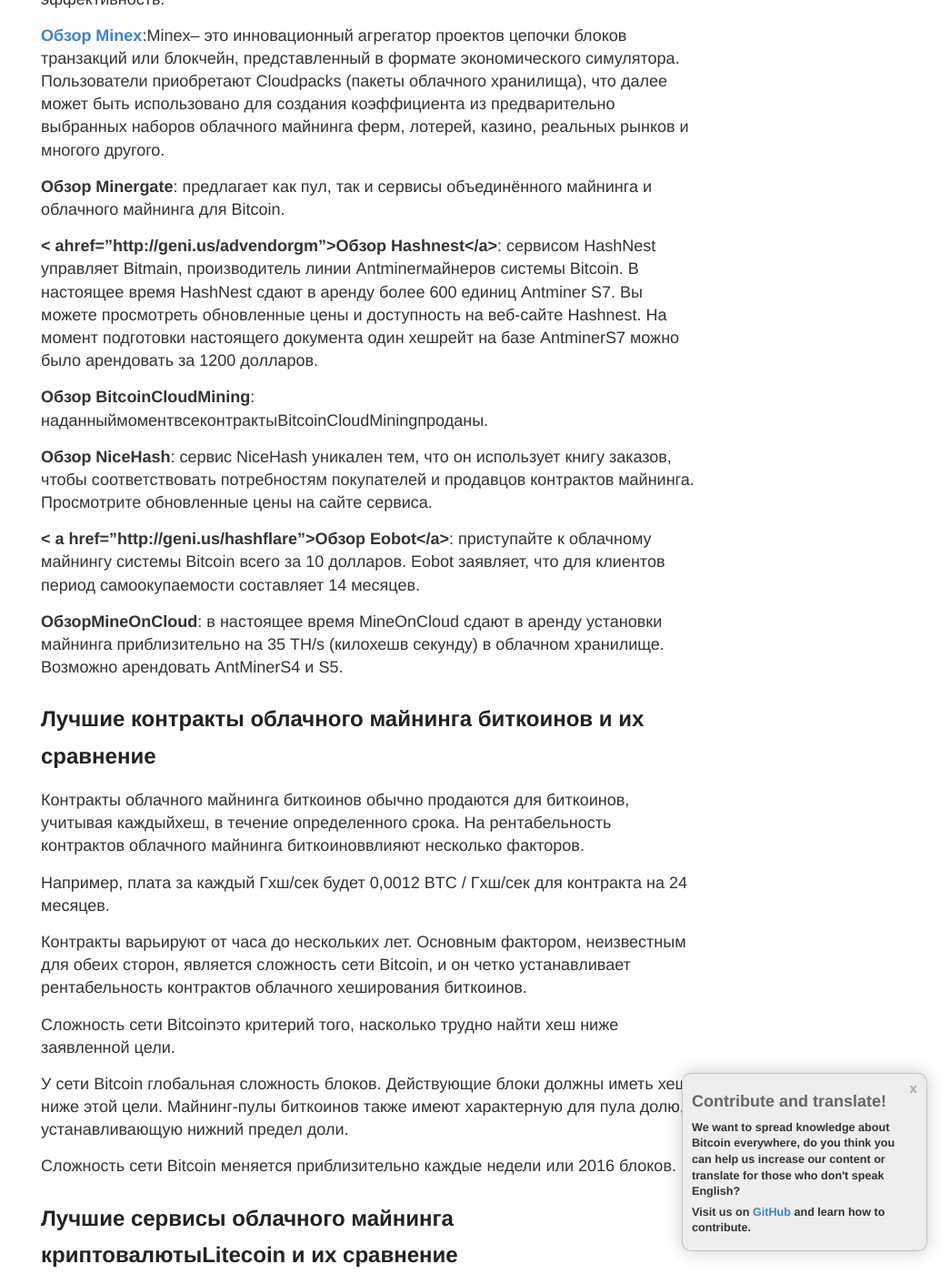
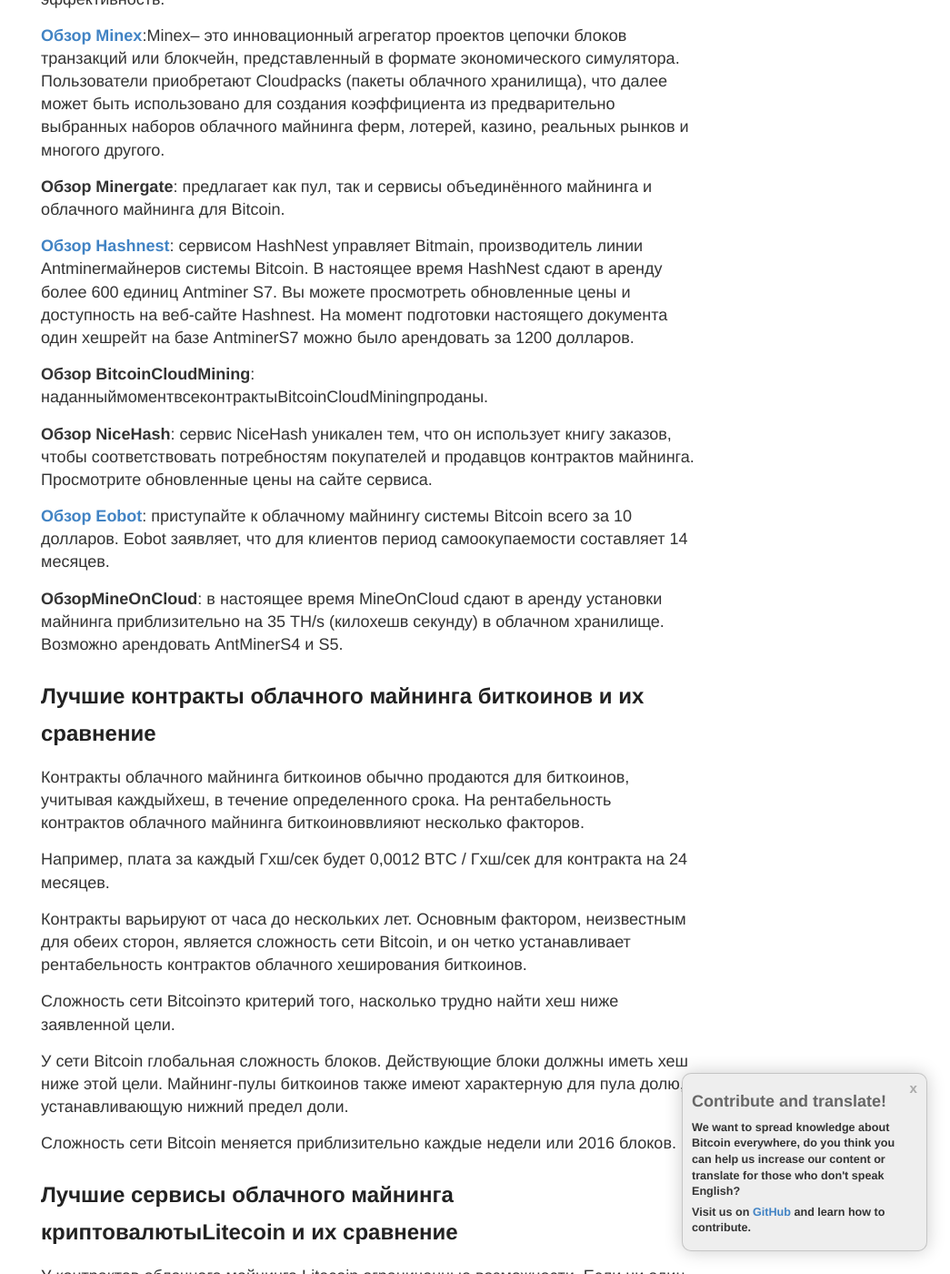
Before and after one commit to vesk4000/bm, a Jekyll site: the page built from translations/cloud/ru-cloud.md, in a window 1280 px wide and 1400 px high, scrolled down 2352 px. Shown: the whole window at 91% size, without its empty margins (235-1280 px from the left). Built offline with Jekyll 4.4.1, drawn with Linux system fonts in a browser that asks for light colours; nearby versions of some CDN libraries; comment, search, counter and statistics services are not loaded; part of the change alters nothing that is shown; some of the changed text lies outside the part shown.

Commit message:
Update ru-cloud.md

```diff
--- a/translations/cloud/ru-cloud.md
+++ b/translations/cloud/ru-cloud.md
@@ -53,13 +53,13 @@ published: true
 
 <strong>Обзор Minergate</strong>: предлагает как пул, так и сервисы объединённого майнинга и облачного майнинга для Bitcoin.
 
-<strong>< ahref="http://geni.us/advendorgm">Обзор Hashnest</a></strong>: сервисом HashNest управляет Bitmain, производитель линии Antminerмайнеров системы Bitcoin. В настоящее время HashNest сдают в аренду более 600 единиц Antminer S7. Вы можете просмотреть обновленные цены и доступность на веб-сайте Hashnest. На момент подготовки настоящего документа один хешрейт на базе AntminerS7 можно было арендовать за 1200 долларов.
+<strong><a href="http://geni.us/advendorgm">Обзор Hashnest</a></strong>: сервисом HashNest управляет Bitmain, производитель линии Antminerмайнеров системы Bitcoin. В настоящее время HashNest сдают в аренду более 600 единиц Antminer S7. Вы можете просмотреть обновленные цены и доступность на веб-сайте Hashnest. На момент подготовки настоящего документа один хешрейт на базе AntminerS7 можно было арендовать за 1200 долларов.
 
 <strong>Обзор BitcoinCloudMining</strong>: наданныймоментвсеконтрактыBitcoinCloudMiningпроданы.
 
 <strong>Обзор NiceHash</strong>: сервис NiceHash уникален тем, что он использует книгу заказов, чтобы соответствовать потребностям покупателей и продавцов контрактов майнинга. Просмотрите обновленные цены на сайте сервиса.
 
-<strong>< a href="http://geni.us/hashflare">Обзор Eobot</a></strong>: приступайте к облачному майнингу системы Bitcoin всего за 10 долларов. Eobot заявляет, что для клиентов период самоокупаемости составляет 14 месяцев.
+<strong><a href="http://geni.us/hashflare">Обзор Eobot</a></strong>: приступайте к облачному майнингу системы Bitcoin всего за 10 долларов. Eobot заявляет, что для клиентов период самоокупаемости составляет 14 месяцев.
 
 <strong>ОбзорMineOnCloud</strong>: в настоящее время MineOnCloud сдают в аренду установки майнинга приблизительно на 35 TH/s (килохешв секунду) в облачном хранилище. Возможно арендовать AntMinerS4 и S5.
 
@@ -83,7 +83,7 @@ published: true
 
 <strong><a href="http://geni.us/hashflare">Обзор Hashflare</a></strong>: сервис <a href="/hashflare-cloud-mining-review/">Hashflare</a> предлагает контракты скрипт-майнинга с минимальной закупкой в 1 Мхш/сек.
 
-<strong>< ahref="http://geni.us/advendorgm">Обзор GenesisMining</a></strong>: сервис <a href="/genesis-mining-review/">GenesisMining</a> предлагает контракты облачного майнинга Litecoin.
+<strong><a href="http://geni.us/advendorgm">Обзор GenesisMining</a></strong>: сервис <a href="/genesis-mining-review/">GenesisMining</a> предлагает контракты облачного майнинга Litecoin.
 
 <strong><a href="http://geni.us/minex">Обзор Minex</a></strong>: Minex – это инновационный агрегатор проектов цепочки блоков транзакций или блокчейн, представленный в формате экономического симулятора. Пользователи приобретают Cloudpacks (пакеты облачного хранилища), что далее может быть использовано для создания коэффициента из предварительно выбранных наборов облачного майнинга ферм, лотерей, казино, реальных рынков и многого другого.
 
```
